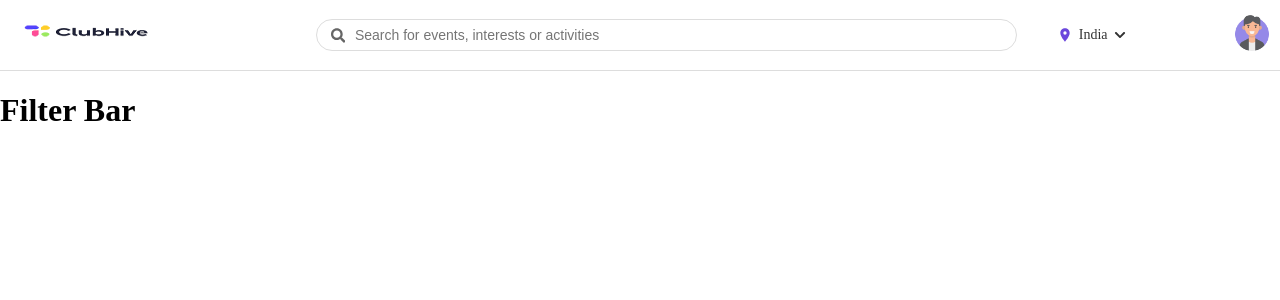
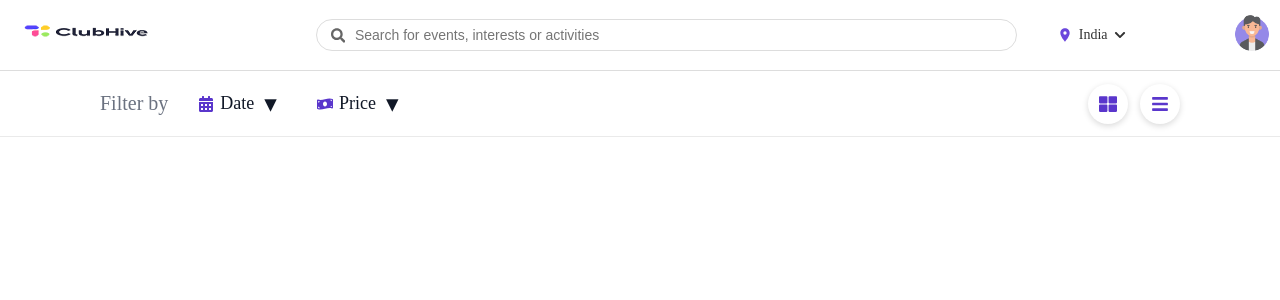
Before and after one commit to Manish123Sharma/ClubHive-Web, a React (Vite) app in the folder client/: page /allevents in a window 1280 px wide. Shown: the top 300 px of the page. Built offline with nearby package versions, Linux system fonts and the light colour scheme.

Commit message:
components

```diff
--- a/client/src/components/Filter/FilterBar.jsx
+++ b/client/src/components/Filter/FilterBar.jsx
@@ -1,10 +1,77 @@
-import React from 'react';
-import './FilterBar.css'
+import React, { useEffect, useRef, useState } from 'react';
+import './FilterBar.css';
+import { FaCalendarAlt, FaMoneyBillWave, FaThLarge, FaBars } from "react-icons/fa";
 
 const FilterBar = () => {
+
+    const [openDropdown, setOpenDropdown] = useState(null); // "date" | "price" | null
+    const barRef = useRef();
+
+    // Close dropdown when clicking outside
+    useEffect(() => {
+        const handleClickOutside = (event) => {
+            if (barRef.current && !barRef.current.contains(event.target)) {
+                setOpenDropdown(null);
+            }
+        };
+        document.addEventListener("mousedown", handleClickOutside);
+        return () => document.removeEventListener("mousedown", handleClickOutside);
+    }, []);
+
     return (
-        <div>
-            <h1>Filter Bar</h1>
+        <div className="filter-bar" ref={barRef}>
+            <div className="filter-left">
+                <span className="filter-label">Filter by</span>
+
+                {/* Date Dropdown */}
+                <div
+                    className={`filter-option ${openDropdown === "date" ? "active" : ""}`}
+                    onClick={() => setOpenDropdown(openDropdown === "date" ? null : "date")}
+                >
+                    <FaCalendarAlt className="filter-icon" />
+                    <span>Date</span>
+                    <span className={`dropdown-arrow ${openDropdown === "date" ? "open" : ""}`}>
+                        ▾
+                    </span>
+
+                    {openDropdown === "date" && (
+                        <div className="dropdown-menu slide-down">
+                            <div className="dropdown-item">Today</div>
+                            <div className="dropdown-item">Tomorrow</div>
+                            <div className="dropdown-item">This Weekend</div>
+                            <div className="dropdown-item">This Month</div>
+                        </div>
+                    )}
+                </div>
+
+                {/* Price Dropdown */}
+                <div
+                    className={`filter-option ${openDropdown === "price" ? "active" : ""}`}
+                    onClick={() => setOpenDropdown(openDropdown === "price" ? null : "price")}
+                >
+                    <FaMoneyBillWave className="filter-icon" />
+                    <span>Price</span>
+                    <span className={`dropdown-arrow ${openDropdown === "price" ? "open" : ""}`}>
+                        ▾
+                    </span>
+
+                    {openDropdown === "price" && (
+                        <div className="dropdown-menu slide-down">
+                            <div className="dropdown-item">Free</div>
+                            <div className="dropdown-item">Paid</div>
+                        </div>
+                    )}
+                </div>
+            </div>
+
+            <div className="filter-right">
+                <button className="view-toggle">
+                    <FaThLarge />
+                </button>
+                <button className="view-toggle">
+                    <FaBars />
+                </button>
+            </div>
         </div>
     )
 }
```
